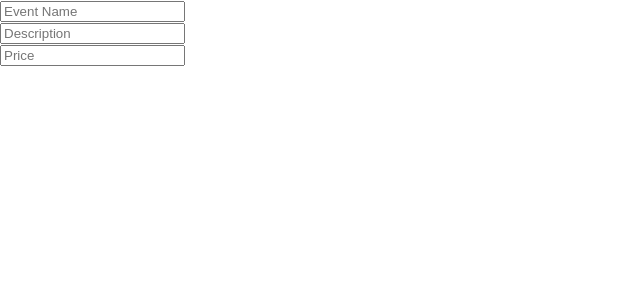
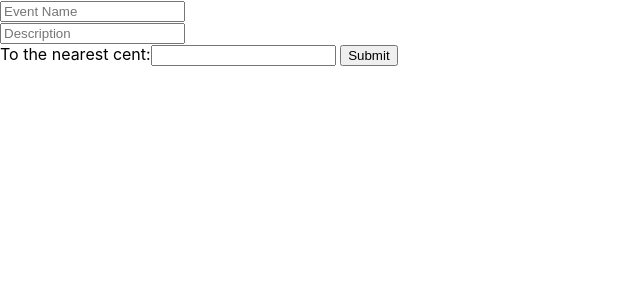
Before and after one commit to MrRob0t404/Pulsd, a React (Create React App) app in the folder client/: page / in a window 1280 px wide. Shown: the top 300 px of the page, without its empty margins (0-640 px from the left). Built offline with nearby package versions, Linux system fonts and the light colour scheme.

Commit message:
added frontend functionality from backend

```diff
--- a/client/package.json
+++ b/client/package.json
@@ -3,6 +3,7 @@
   "version": "0.1.0",
   "private": true,
   "dependencies": {
+    "axios": "^0.18.0",
     "react": "^16.6.0",
     "react-dom": "^16.6.0",
     "react-scripts": "2.0.5"
--- a/client/src/App.js
+++ b/client/src/App.js
@@ -1,14 +1,79 @@
 import React, { Component } from 'react'
-import logo from './logo.svg'
-import './App.css'
+
+import axios from 'axios'
 
 class App extends Component {
+  constructor () {
+    super()
+    this.state = {
+      eventName: '',
+      description: '',
+      price: 0
+    }
+  }
+
+  submit = () => {
+    const { eventName, description, price } = this.state
+    axios
+      .post('/submitEvent', {
+        product_name: eventName,
+        description: description,
+        price: price
+      })
+      .then(() => {
+        this.setState({
+          message: 'event submitted',
+          eventName: '',
+          description: '',
+          price: 0
+        })
+      })
+      .catch(err => {
+        this.setState({
+          message: err
+        })
+      })
+  }
+
+  handleChange = e => {
+    this.setState({
+      [e.target.name]: e.target.value
+    })
+  }
+
   render () {
+    console.log(this.state)
     return (
       <div>
-        <input type='text' placeholder='Event Name ' /> <br />
-        <input type='text' placeholder='Description' /><br />
-        <input type='text' placeholder='Price' /><br />
+        <input
+          type='text'
+          placeholder='Event Name '
+          onChange={this.handleChange}
+          name='eventName'
+        />
+        {' '}
+        <br />
+        <input
+          type='text'
+          placeholder='Description'
+          onChange={this.handleChange}
+          name='description'
+        />
+        <br />
+        To the nearest cent:
+        <input
+          type='number'
+          min='0'
+          step='0.01'
+          data-number-to-fixed='2'
+          data-number-stepfactor='100'
+          class='currency'
+          onChange={this.handleChange}
+          name='price'
+        />
+        {' '}
+        <button onClick={this.submit}>Submit</button>
+        {this.state.message}
       </div>
     )
   }
```
Also changed, not shown: 1 other file (tests, documents, lock files or other folders).
